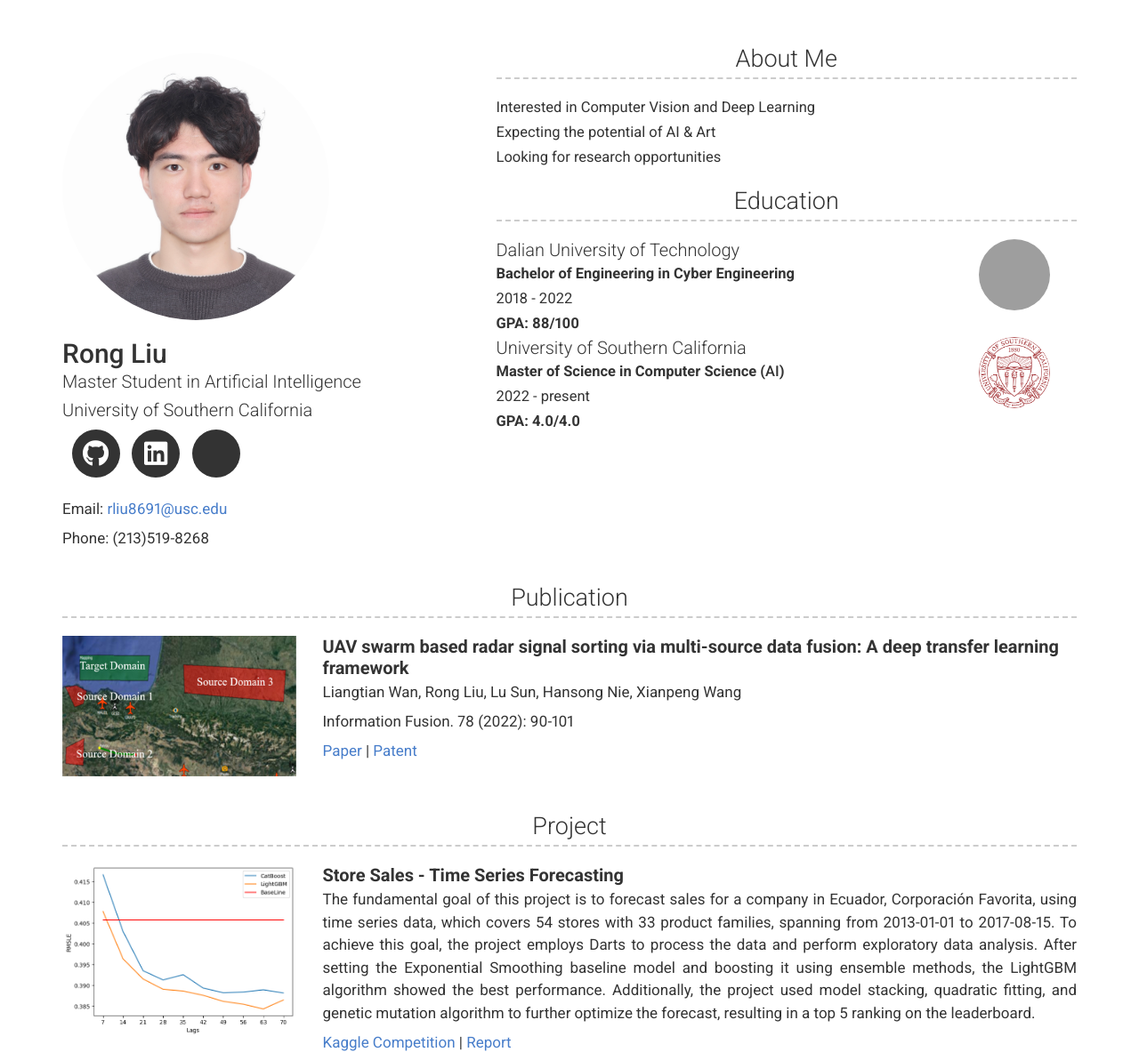
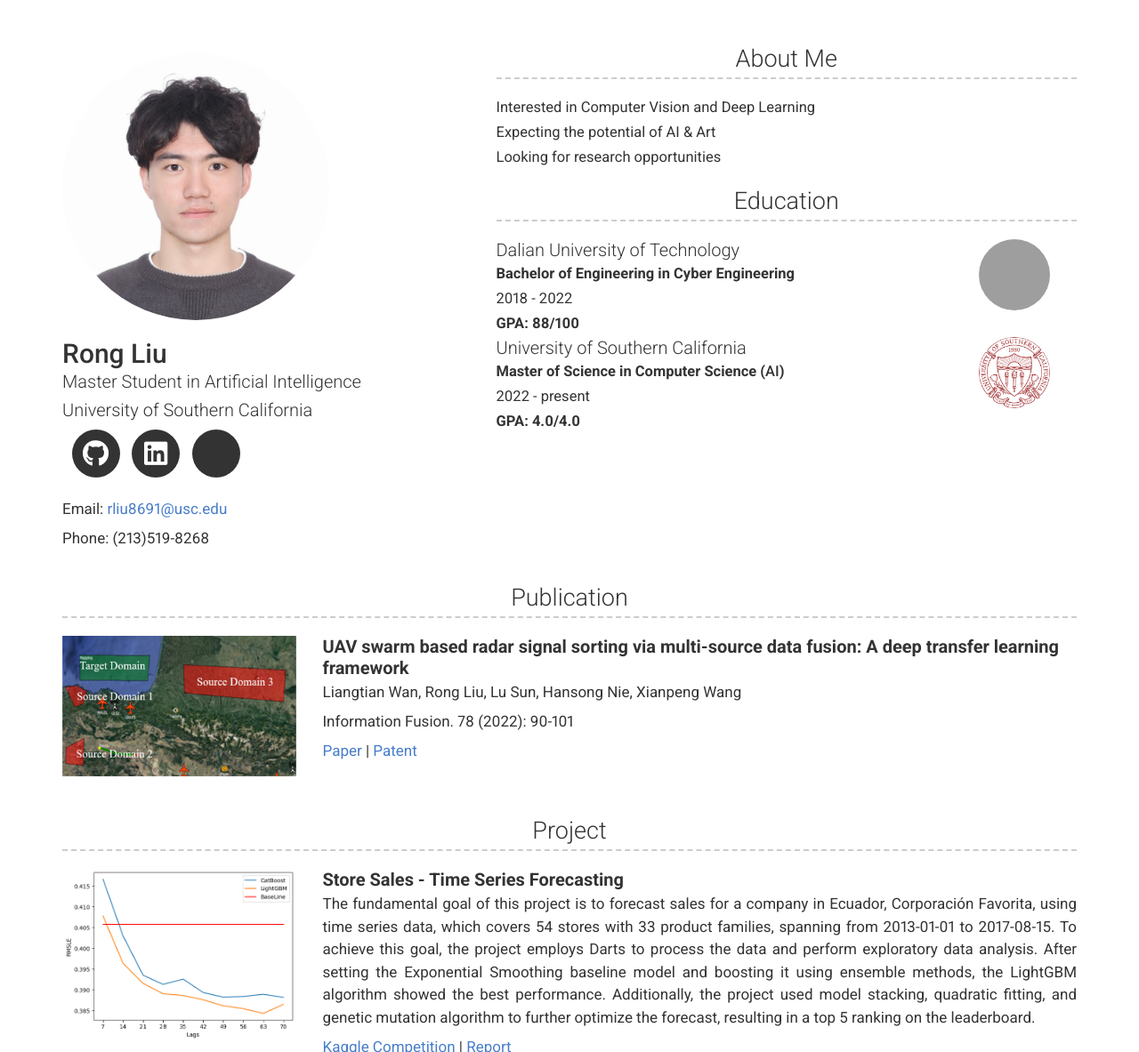
Before and after one commit to RongLiu-Leo/rongliu-leo.github.io, a Jekyll site: the page built from index.md, in a window 1280 px wide. Shown: the top 1183 px of the page at 89% size. Built offline with Jekyll 4.4.1, drawn with Linux system fonts in a browser that asks for light colours; nearby versions of some CDN libraries; a style sheet for code colours, icons or effects is not loaded; grey boxes are pictures that could not be loaded.

Commit message:
Update section-image.html

```diff
--- a/_includes/section-image.html
+++ b/_includes/section-image.html
@@ -1,7 +1,7 @@
 {% for item in include.content %}
   <div class="row clearfix layout layout-{{item.layout | default: 'left'}} border-{{item.border | default: 'no'}}">
 
-      <div class="col-xs-12 col-sm-12 col-md-3 no-print" style="text-align: center;">
+      <div class="col-xs-12 col-sm-12 col-md-3 no-print" style="text-align: center;margin-bottom: 5px;">
         {% for img in item.image %}
           <img src="{{img}}" style="width: 300px;"/>
         {% endfor %}
```
